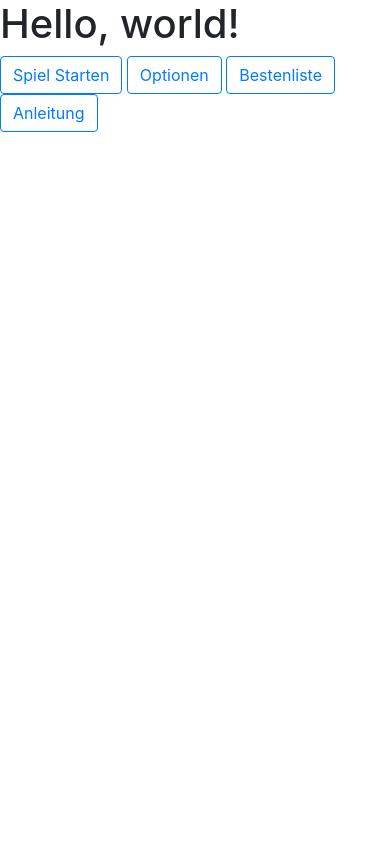
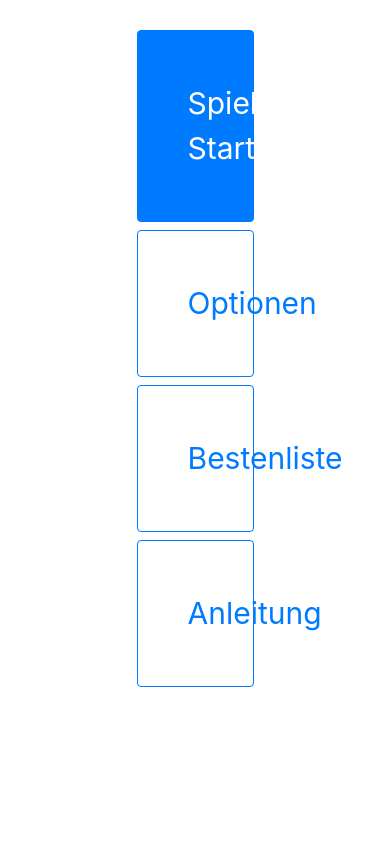
Before and after one commit to JulianEis1995/WEB_18_Quitz, a PHP site: page /html/home.html in a window 390 px wide. Run offline with PHP 8.4, Linux system fonts and the light colour scheme.

Commit message:
Footer, Header & Home aktualisiert

```diff
--- a/quidz/html/home.html
+++ b/quidz/html/home.html
@@ -6,17 +6,24 @@
     <meta name="viewport" content="width=device-width, initial-scale=1, shrink-to-fit=no">
 
     <!-- Bootstrap CSS -->
-    <title>Hello, world!</title>
     <link rel="stylesheet" href="../stylesheets/bootstrap.min.css">
+    <link rel="stylesheet" href="../stylesheets/stylelogin.css" media="screen">
+
 </head>
 <body>
-<h1>Hello, world!</h1>
     <!-- Buttons -->
-    <button type="button" class="btn btn-outline-primary">Spiel Starten</button>
-    <button type="button" class="btn btn-outline-primary" data-toggle="modal" data-target="#ModalOptionen">Optionen</button>
-    <button type="button" class="btn btn-outline-primary" data-toggle="modal" data-target="#ModalSpielBestenliste">Bestenliste</button>
-    <button type="button" class="btn btn-outline-primary" data-toggle="modal" data-target="#ModalSpielAnleitung">Anleitung</button>
+<div class="flex-container">
+    <div class ="flex-item">
 
+        <button type="button" class="btn btn-large btn-block btn-primary">Spiel Starten</button>
+
+        <button type="button" class="btn btn-outline-primary btn-large btn-block"  data-toggle="modal" data-target="#ModalOptionen">Optionen</button>
+
+        <button type="button" class="btn btn-outline-primary btn-large btn-block" data-toggle="modal" data-target="#ModalSpielBestenliste">Bestenliste</button>
+
+        <button type="button" class="btn btn-outline-primary btn-large btn-block" data-toggle="modal" data-target="#ModalSpielAnleitung">Anleitung</button>
+    </div>
+</div>
 
     <!-- Modal Optionen-->
     <div class="modal fade" id="ModalOptionen" tabindex="-1" role="dialog" aria-labelledby="ModalOptionenTitle" aria-hidden="true">
@@ -69,7 +76,10 @@
                 </button>
             </div>
             <div class="modal-body">
-                ...
+                Jeder Kandidat bekommt ein Spielmodul. Die Quizkarten werden nun nach ihrem Geldwert auf 15 Stapel verteilt. Einer der Mitspieler ist der Quizmaster. Er nimmt die erste 50€ Karte und steckt diese in sein Modul. Wichtig hierbei ist, dass er die Rückseite des Spielmoduls verdeckt, da dort die Antwort zu sehen ist. Nun versucht jeder Spieler für sich das Ziel der Million zu erreichen. Hierfür schiebt er drei der vier Regler so zurecht, dass nur noch der Buchstabe seiner Antwort zu sehen ist.
+                Wer zuerst die 15. und damit Millionenfrage erreicht hat, hat dieses Spiel gewonnen. Es kann aber auch vor Spielbeginn eine gewisse Rundenzahl genannt werden die das Ende des Spiels bedeutet. In dieser Variante gewinnt der Spieler, der zu diesem Zeitpunkt die meißten Fragen fehlerfrei beantwortet hat.
+                Natürlich gibt es auch die bekannten drei Joker bei Wer wird Millinär?. Bei dem 50:50 Joker streicht der Moderator zwei der falschen Antworten. Wählt man den Publikumsjoker, antworten die Mitspieler verdeckt auf ihrem Spielmodul. Diese zeigen nun ihre Karten dem Spielführer und er verkündet das Ergebniss der Antworten. Der allzeit beliebte Telefonjoker darf natürlich auch nicht fehlen. Jedoch wird nicht wirklich jemand angerufen, sondern man sucht sich aus der Runde einen Kandidaten aus, der die Frage beantworten soll. Dieser versucht nun ehrlich seine Meinung kundzutun.
+                Die Spieldauer beträgt je nach gewählter Variante ca. 45 Minuten. Ein Spielspaß für die ganze Familie.
             </div>
             <div class="modal-footer">
                 <button type="button" class="btn btn-secondary" data-dismiss="modal">Close</button>
@@ -84,4 +94,6 @@
 <script src="https://cdnjs.cloudflare.com/ajax/libs/popper.js/1.14.7/umd/popper.min.js" integrity="sha384-UO2eT0CpHqdSJQ6hJty5KVphtPhzWj9WO1clHTMGa3JDZwrnQq4sF86dIHNDz0W1" crossorigin="anonymous"></script>
 <script src="../js/bootstrap.min.js"></script>
 </body>
+<footer></footer>
+
 </html>
--- a/quidz/stylesheets/stylelogin.css
+++ b/quidz/stylesheets/stylelogin.css
@@ -1,31 +1,59 @@
+body, html{
+    height:100%;
+    width:100%;
+    padding:0px;
+    margin:0px;
+}
+hr
+{
 
-.login{
-
-    margin-top: 10%;
-    margin-left: 15%;
-    margin-right: 15%;
-    margin-bottom: 15px;
-
-
+    display: block;
+    height: 1px;
+    border: 0;
+    border-top: 1px solid #ccc;
+    margin: 1em ;
+    padding: 0;
 }
 
-.regis{
-    margin-top: 10%;
-    margin-left: 15%;
-    margin-right: 15%;
-    margin-bottom: 15px;
+.regis, .login{
+    margin: 10% 15% 15px;
 }
 
 .logo {
-    width: 75px;
+    width: 150px;
     height: 75px;
-    margin-left: 10%;
+    margin-left: 7%;
     margin-top: 50px;
 }
 
 .knopf{
+
     margin-left: 70%;
-    width: 120px;
-    height: 30px;
     font-size: 15px;
 }
+
+.flex-container
+{
+    display: flex;
+    justify-content: center;
+    align-items: center;
+    height:85%;
+}
+.flex-item
+{
+    width: 30%;
+}
+
+.btn
+{
+    padding: 50px;
+    font-size: 30px;
+}
+
+
+.container-fluid
+{
+    padding-top: 20px;
+    background-color: lightgrey;
+
+}
```
Also changed, not shown: quidz/html/Login.html (+5 -6 lines), quidz/html/footer.html (added, +31 -0 lines), quidz/html/header.html (added, +16 -0 lines), quidz/logo/quidz.PNG (added).
